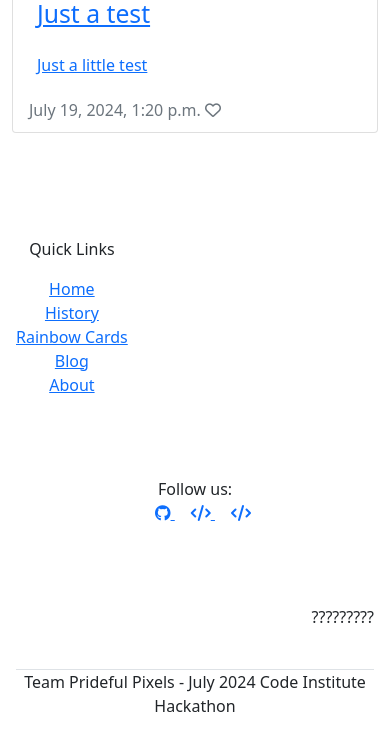
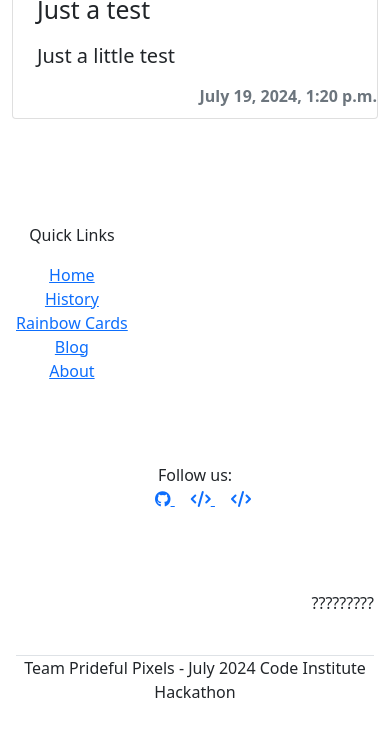
Before and after one commit to josipcodes/hack-team-2, a Django app: page /blog/ in a window 390 px wide. Shown: the part 1372-2106 px from the top of the page. After the commit the page ends 2070 px from the top, so only its background shows below. Run offline with Django 3.2, Linux system fonts and the light colour scheme; data comes from the database, SQL or seed files in the repository; both versions use the stored data as it was after the commit; some libraries are stand-ins or nearby versions; some web fonts are replaced.

Commit message:
Update settings, start work on blog

```diff
--- a/blog/templates/blog/blog.html
+++ b/blog/templates/blog/blog.html
@@ -4,31 +4,33 @@
 
 {% block content %}
 
+<!-- Blog page heading -->
 <div class="container-fluid mt-5">
     <div class="row">
-        <div class="col-12 d-flex justify-content-center">
-            <h1 class="headings"><span>B</span>log</h1>
+        <div class="col-12 d-flex justify-content-center mb-3">
+            <h1 class="headings">Blog</h1>
         </div>
     </div>
 </div>
 
+<!-- Admin add post section -->
 <div class="container-fluid">
-    <div class="row">
-        <div class="col-12">
+    <div class="d-flex justify-content-end">
         {% if user.is_authenticated and user.is_staff %}
-            <a href="{% url 'add_blog' %}" class="btn btn-signup col me-2 mb-3" type="button">
+        <a href="{% url 'add_blog' %}" class="btn btn-signup me-2 mb-3" type="button">
             <i class="fas fa-plus-circle"></i> Add Blogpost
         </a>
         {% endif %}
     </div>
 </div>
-</div>
 
+<!-- Blog posts section -->
 <div class="container-fluid blog">
     <div class="row">
-        <div class="col-md-12 col-lg-6">
             {% for post in object_list %}
+            <div class="col-12 col-md-6 col-lg-4">
             <div class="card p-0 mb-5">
+                <a href="{% url 'blog_post' post.slug %}" class="text-decoration-none text-dark">
                     <div class="image-container">
                         {% if post.image %}
                         <img class="card-img-top" src="{{ post.image.url }}">
@@ -36,20 +38,21 @@
                         <img src="https://imgur.com/jVraxDv.png" class="card-img-top" alt="Placeholder Image">
                         {% endif %}
                     </div>
-                <a href="{% url 'blog_post' post.slug %}" class="post-link a-link">
-                    <div class="link pb-3 ps-4">
-                        <h2 class="card-title mb-4">{{ post.title }}</h2>
-                        <p class="card-text">{{ post.excerpt }}</p>
+                    <div class="pb-3 ps-4">
+                        <h2 class="card-title mb-3">{{ post.title }}</h2>
+                        <p class="card-text lead">{{ post.excerpt }}</p>
                     </div>
                 </a>
-                <div class="col-12 d-flex justify-content-between">
-                    <p class="blog-date text-muted h6 pb-1 ps-3 mt-2">{{ post.created_on }} <i class="far fa-heart"></i>
-                        {{ post.number_of_likes }}
+                <div class="col-12 d-flex justify-content-end">
+                    <p class="blog-date text-muted h6 pb-1 ps-3 fw-bolder">{{ post.created_on }}
+                        <!-- Leaving an option of displaying likes if the need arises in the future -->
+                        <!-- <i class="far fa-heart"></i> -->
+                        <!-- {{ post.number_of_likes }} -->
                     </p>
                 </div>
             </div>
+        </div>
             {% endfor %}
-        </div>
     </div>
 </div>
 
```
Also changed, not shown: project_pride/settings.py (+4 -11 lines), db.sqlite3. Lines whose indentation alone changed are shown as unchanged.
